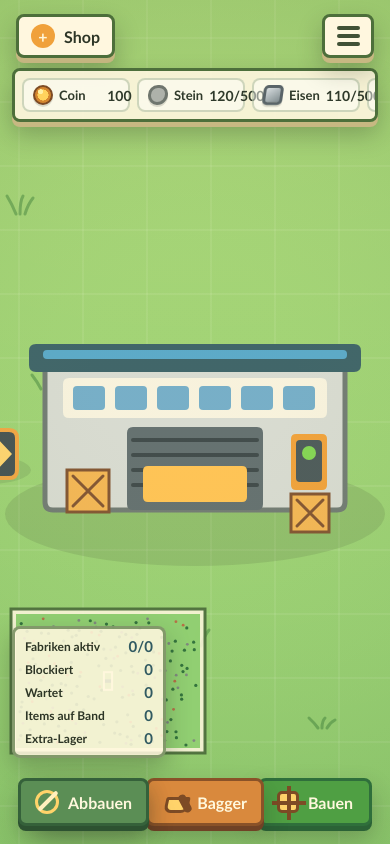
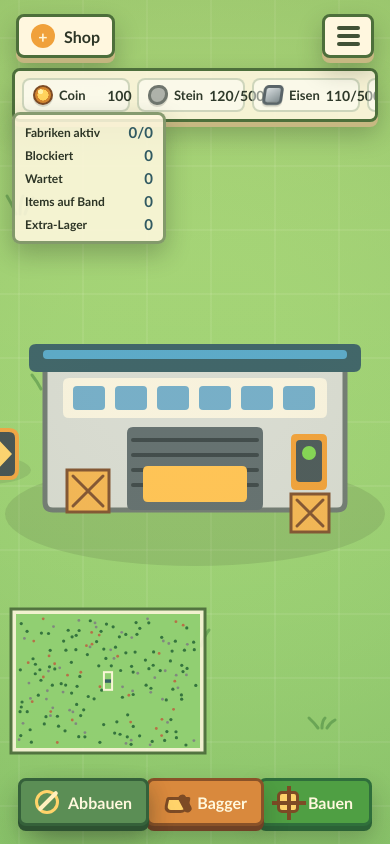
Before and after one commit to pascalruddat17-byte/SproutFactory, a plain HTML site: page index.html in a window 390 px wide. Drawn offline with Linux system fonts and the light colour scheme.

Commit message:
Move factory status below shop

```diff
--- a/service-worker.js
+++ b/service-worker.js
@@ -1,4 +1,4 @@
-const CACHE_NAME = "sproutworks-v7";
+const CACHE_NAME = "sproutworks-v8";
 const ASSETS = [
   "./",
   "./index.html",
--- a/styles.css
+++ b/styles.css
@@ -897,7 +897,7 @@ button {
 .factory-status {
   position: fixed;
   left: max(18px, env(safe-area-inset-left));
-  bottom: calc(max(18px, env(safe-area-inset-bottom)) + 168px);
+  top: calc(max(14px, env(safe-area-inset-top)) + 58px);
   z-index: 7;
   display: grid;
   gap: 5px;
@@ -1128,7 +1128,7 @@ button {
 
   .factory-status {
     left: 12px;
-    bottom: 86px;
+    top: 112px;
     min-width: 154px;
     padding: 8px 10px;
     font-size: 12px;
```
